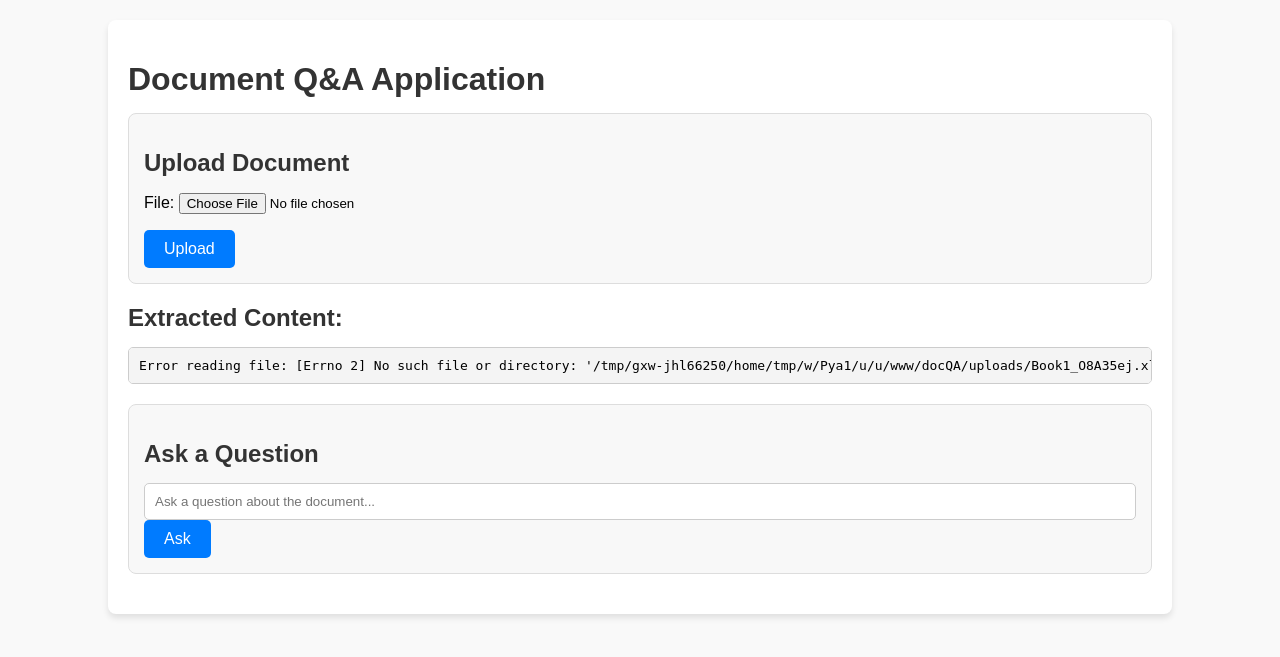
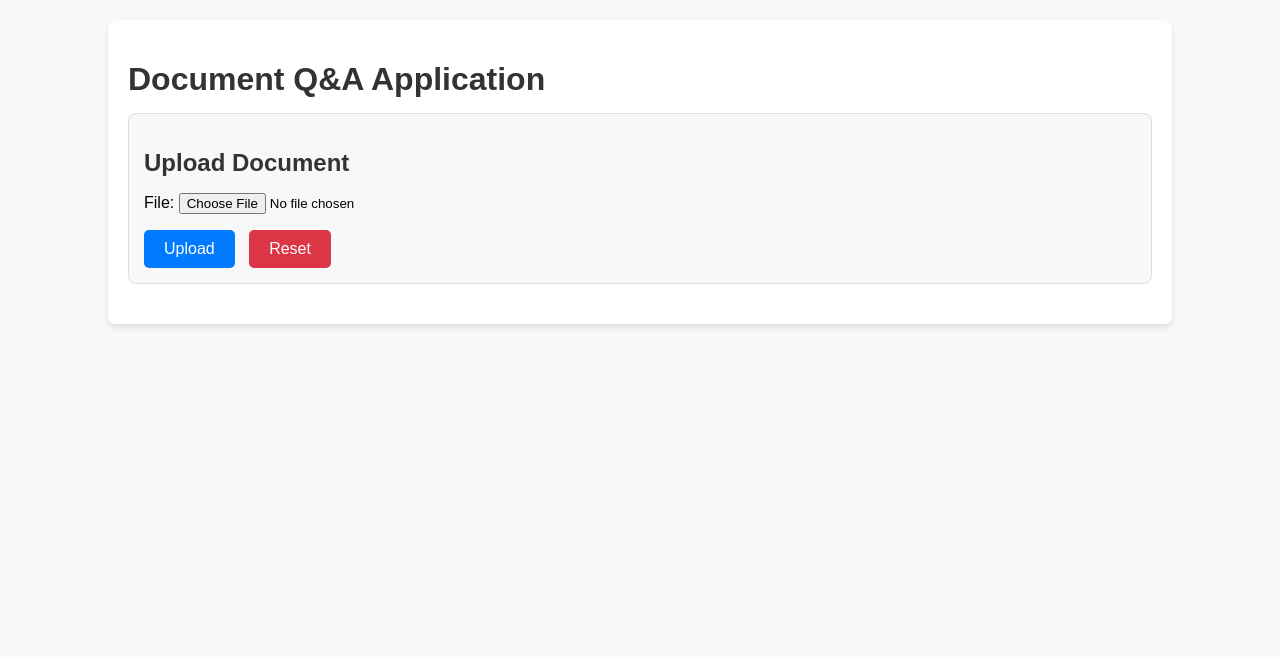
Before and after one commit to PramodSeeram/DocQA-AI, a Django app: page / in a window 1280 px wide. Shown: the top 657 px of the page. Run offline with Django 5.2, Linux system fonts and the light colour scheme; data comes from the database, SQL or seed files in the repository; both versions use the stored data as it was after the commit.

Commit message:
Added Reset Button Functionality with Full State Reset

```diff
--- a/docQA/docQA/settings.py
+++ b/docQA/docQA/settings.py
@@ -9,6 +9,7 @@
 For the full list of settings and their values, see
 https://docs.djangoproject.com/en/5.1/ref/settings/
 """
+
 from dotenv import load_dotenv
 from pathlib import Path
 load_dotenv()
--- a/docQA/uploader/static/uploader/css/style.css
+++ b/docQA/uploader/static/uploader/css/style.css
@@ -91,3 +91,19 @@
     color: #721c24;
     margin-bottom: 15px;
 }
+
+
+.btn-reset {
+    padding: 10px 20px;
+    background-color: #dc3545;
+    color: white;
+    border: none;
+    border-radius: 5px;
+    cursor: pointer;
+    font-size: 16px;
+    margin-left: 10px;
+}
+
+.btn-reset:hover {
+    background-color: #c82333;
+}
--- a/docQA/uploader/templates/uploader/upload.html
+++ b/docQA/uploader/templates/uploader/upload.html
@@ -18,6 +18,7 @@
                 {% csrf_token %}
                 {{ form.as_p }}
                 <button type="submit" class="btn">Upload</button>
+                <button type="submit" name="reset" class="btn-reset">Reset</button>
             </form>
         </div>
 
@@ -39,8 +40,7 @@
             <!-- Q&A Section -->
             <div class="form-section">
                 <h2>Ask a Question</h2>
-                <!-- Action points to the same page -->
-                <form method="post" action="{% url 'upload' %}">
+                <form method="post">
                     {% csrf_token %}
                     <input type="text" name="question" placeholder="Ask a question about the document..." required class="input-field"/>
                     <button type="submit" class="btn">Ask</button>
--- a/docQA/uploader/views.py
+++ b/docQA/uploader/views.py
@@ -1,49 +1,60 @@
-from django.shortcuts import render
+from django.shortcuts import render, redirect
 from .forms import DocumentForm
 from .models import UploadedDocument
 from .utils import extract_content_from_excel, generate_deepseek_response
 
 
 def upload_document(request):
-    # Initialize variables
-    content = None
+    # Default values to ensure clean state
+    content = ""  # Default empty content
     answer = None
     error_message = None
 
-    # Initialize form at the top to avoid UnboundLocalError
-    form = DocumentForm()  # Default empty form for GET requests
+    # Initialize form
+    form = DocumentForm()
 
-    # Handle file upload and state persistence
-    document = UploadedDocument.objects.last()  # Retrieve the last uploaded document
-    if document:
-        # Extract content for the last uploaded document
-        file_path = document.file.path
-        content = extract_content_from_excel(file_path)
+    # **Handle Reset Button Click**
+    if 'reset' in request.POST:
+        # 1. Clear uploaded files in the database
+        UploadedDocument.objects.all().delete()
 
-    if request.method == 'POST':
-        # Handle file upload
-        if 'file' in request.FILES:
-            form = DocumentForm(request.POST, request.FILES)  # Reinitialize form for POST
+        # 2. Clear session data (content, answer)
+        request.session.flush()  # Clears session variables
+
+        # 3. Redirect to refresh the page to a clean state
+        return redirect('upload')  # Redirect ensures no cached data is shown
+
+    # **Handle File Upload**
+    elif request.method == 'POST':
+        if 'file' in request.FILES:  # File upload form
+            form = DocumentForm(request.POST, request.FILES)
             if form.is_valid():
-                # Save the uploaded file
+                # Save uploaded file
                 document = form.save()
                 file_path = document.file.path
+                # Extract content and save it in session for persistence
                 content = extract_content_from_excel(file_path)
+                request.session['content'] = content  # Store content in session
             else:
                 error_message = form.errors.as_text()
 
-        # Handle question asking
+        # **Handle Question Asking**
         elif 'question' in request.POST:
             question = request.POST.get('question')
+            # Retrieve session content (if available)
+            content = request.session.get('content', "")
             if question and content:
-                # Generate AI response
+                # Generate AI response using DeepSeek
                 answer = generate_deepseek_response(question, content)
             else:
                 error_message = "No content available to process the question."
 
-    # Render the template with updated values
+    # Retrieve content from session for display
+    content = request.session.get('content', "")
+
+    # **Render Template**
     return render(request, 'uploader/upload.html', {
-        'form': form,              # Form is always defined now
+        'form': form,
         'content': content,
         'answer': answer,
         'error_message': error_message
@@ -51,5 +62,5 @@
 
 
 def upload_success(request):
-    """ View for upload success page """
+    """ View for displaying success message """
     return render(request, 'uploader/success.html')
```
Also changed, not shown: docQA/db.sqlite3, 1 other file.
